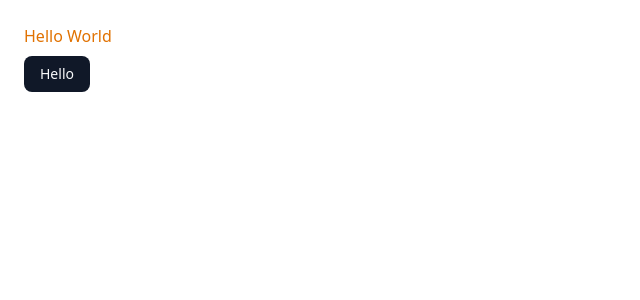
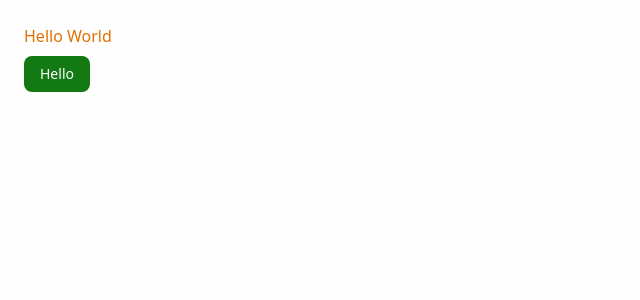
Before and after one commit to itswijay/Needalyze, a Next.js app: page / in a window 1280 px wide. Shown: the top 300 px of the page, without its empty margins (0-640 px from the left). Built offline with nearby package versions, Linux system fonts and the light colour scheme.

Commit message:
Update color palette with custom design system

```diff
--- a/src/app/globals.css
+++ b/src/app/globals.css
@@ -1,5 +1,5 @@
-@import "tailwindcss";
-@import "tw-animate-css";
+@import 'tailwindcss';
+@import 'tw-animate-css';
 
 @custom-variant dark (&:is(.dark *));
 
@@ -45,71 +45,164 @@
 
 :root {
   --radius: 0.625rem;
-  --background: oklch(1 0 0);
-  --foreground: oklch(0.13 0.028 261.692);
-  --card: oklch(1 0 0);
-  --card-foreground: oklch(0.13 0.028 261.692);
-  --popover: oklch(1 0 0);
-  --popover-foreground: oklch(0.13 0.028 261.692);
-  --primary: oklch(0.21 0.034 264.665);
-  --primary-foreground: oklch(0.985 0.002 247.839);
-  --secondary: oklch(0.967 0.003 264.542);
-  --secondary-foreground: oklch(0.21 0.034 264.665);
-  --muted: oklch(0.967 0.003 264.542);
-  --muted-foreground: oklch(0.551 0.027 264.364);
-  --accent: oklch(0.967 0.003 264.542);
-  --accent-foreground: oklch(0.21 0.034 264.665);
-  --destructive: oklch(0.577 0.245 27.325);
-  --border: oklch(0.928 0.006 264.531);
-  --input: oklch(0.928 0.006 264.531);
-  --ring: oklch(0.707 0.022 261.325);
-  --chart-1: oklch(0.646 0.222 41.116);
-  --chart-2: oklch(0.6 0.118 184.704);
-  --chart-3: oklch(0.398 0.07 227.392);
-  --chart-4: oklch(0.828 0.189 84.429);
-  --chart-5: oklch(0.769 0.188 70.08);
-  --sidebar: oklch(0.985 0.002 247.839);
-  --sidebar-foreground: oklch(0.13 0.028 261.692);
-  --sidebar-primary: oklch(0.21 0.034 264.665);
-  --sidebar-primary-foreground: oklch(0.985 0.002 247.839);
-  --sidebar-accent: oklch(0.967 0.003 264.542);
-  --sidebar-accent-foreground: oklch(0.21 0.034 264.665);
-  --sidebar-border: oklch(0.928 0.006 264.531);
-  --sidebar-ring: oklch(0.707 0.022 261.325);
+
+  /* Base Colors */
+  --base-black: #07070a;
+  --base-white: #fefefe;
+
+  /* Gray Scale */
+  --gray-50: #e6e7e8;
+  --gray-100: #d0d2d3;
+  --gray-200: #a1a5a8;
+  --gray-300: #72797d;
+  --gray-400: #434d52;
+  --gray-500: #374044;
+  --gray-600: #2a3235;
+  --gray-700: #1d2527;
+  --gray-800: #101718;
+  --gray-900: #080a0d;
+
+  /* Primary Color (Blue) */
+  --primary-50: #c4d6ec;
+  --primary-100: #a3bfde;
+  --primary-200: #5787bc;
+  --primary-300: #356499;
+  --primary-400: #24456e;
+  --primary-500: #1c365a;
+  --primary-600: #142845;
+  --primary-700: #0c1b31;
+  --primary-800: #040d1c;
+  --primary-900: #04182f;
+
+  /* Secondary Color (Green) */
+  --secondary-50: #b4ffb4;
+  --secondary-100: #9dfc9d;
+  --secondary-200: #6ef66e;
+  --secondary-300: #40f040;
+  --secondary-400: #1ed41e;
+  --secondary-500: #18a718;
+  --secondary-600: #137a13;
+  --secondary-700: #0d4d0d;
+  --secondary-800: #082108;
+  --secondary-900: #0f6629;
+
+  /* Error Color (Red) */
+  --error-50: #ffdede;
+  --error-100: #ffc7c7;
+  --error-200: #ff9090;
+  --error-300: #e85c5c;
+  --error-400: #d12c2c;
+  --error-500: #a42323;
+  --error-600: #771919;
+  --error-700: #4a1010;
+  --error-800: #330b0b;
+  --error-900: #58110d;
+
+  /* Info Color (Blue) */
+  --info-50: #cee9ff;
+  --info-100: #b1dcff;
+  --info-200: #78c1ff;
+  --info-300: #0aa6ff;
+  --info-400: #047dc0;
+  --info-500: #036293;
+  --info-600: #024766;
+  --info-700: #012c3a;
+  --info-800: #01151d;
+  --info-900: #063049;
+
+  /* Warning Color (Orange/Yellow) */
+  --warning-50: #fff4cf;
+  --warning-100: #ffe999;
+  --warning-200: #ffdd62;
+  --warning-300: #ffa500;
+  --warning-400: #d98300;
+  --warning-500: #a46300;
+  --warning-600: #804d00;
+  --warning-700: #5c3700;
+  --warning-800: #3b1b00;
+  --warning-900: #3b1b00;
+
+  /* Success Color (Green/Teal) */
+  --success-50: #cfffd5;
+  --success-100: #b4ffc0;
+  --success-200: #7eff95;
+  --success-300: #29a355;
+  --success-400: #1f7d42;
+  --success-500: #166230;
+  --success-600: #0e471e;
+  --success-700: #052c0c;
+  --success-800: #042008;
+  --success-900: #08513e;
+
+  /* Theme Variables */
+  --background: var(--base-white);
+  --foreground: var(--base-black);
+  --card: var(--base-white);
+  --card-foreground: var(--base-black);
+  --popover: var(--base-white);
+  --popover-foreground: var(--base-black);
+  --primary: var(--primary-600);
+  --primary-foreground: var(--base-white);
+  --secondary: var(--secondary-600);
+  --secondary-foreground: var(--base-white);
+  --muted: var(--gray-100);
+  --muted-foreground: var(--gray-600);
+  --accent: var(--primary-100);
+  --accent-foreground: var(--primary-900);
+  --destructive: var(--error-400);
+  --destructive-foreground: var(--base-white);
+  --border: var(--gray-200);
+  --input: var(--gray-200);
+  --ring: var(--primary-400);
+  --chart-1: var(--primary-500);
+  --chart-2: var(--secondary-500);
+  --chart-3: var(--warning-400);
+  --chart-4: var(--info-400);
+  --chart-5: var(--success-400);
+  --sidebar: var(--base-white);
+  --sidebar-foreground: var(--base-black);
+  --sidebar-primary: var(--primary-600);
+  --sidebar-primary-foreground: var(--base-white);
+  --sidebar-accent: var(--gray-100);
+  --sidebar-accent-foreground: var(--base-black);
+  --sidebar-border: var(--gray-200);
+  --sidebar-ring: var(--primary-400);
 }
 
 .dark {
-  --background: oklch(0.13 0.028 261.692);
-  --foreground: oklch(0.985 0.002 247.839);
-  --card: oklch(0.21 0.034 264.665);
-  --card-foreground: oklch(0.985 0.002 247.839);
-  --popover: oklch(0.21 0.034 264.665);
-  --popover-foreground: oklch(0.985 0.002 247.839);
-  --primary: oklch(0.928 0.006 264.531);
-  --primary-foreground: oklch(0.21 0.034 264.665);
-  --secondary: oklch(0.278 0.033 256.848);
-  --secondary-foreground: oklch(0.985 0.002 247.839);
-  --muted: oklch(0.278 0.033 256.848);
-  --muted-foreground: oklch(0.707 0.022 261.325);
-  --accent: oklch(0.278 0.033 256.848);
-  --accent-foreground: oklch(0.985 0.002 247.839);
-  --destructive: oklch(0.704 0.191 22.216);
-  --border: oklch(1 0 0 / 10%);
-  --input: oklch(1 0 0 / 15%);
-  --ring: oklch(0.551 0.027 264.364);
-  --chart-1: oklch(0.488 0.243 264.376);
-  --chart-2: oklch(0.696 0.17 162.48);
-  --chart-3: oklch(0.769 0.188 70.08);
-  --chart-4: oklch(0.627 0.265 303.9);
-  --chart-5: oklch(0.645 0.246 16.439);
-  --sidebar: oklch(0.21 0.034 264.665);
-  --sidebar-foreground: oklch(0.985 0.002 247.839);
-  --sidebar-primary: oklch(0.488 0.243 264.376);
-  --sidebar-primary-foreground: oklch(0.985 0.002 247.839);
-  --sidebar-accent: oklch(0.278 0.033 256.848);
-  --sidebar-accent-foreground: oklch(0.985 0.002 247.839);
-  --sidebar-border: oklch(1 0 0 / 10%);
-  --sidebar-ring: oklch(0.551 0.027 264.364);
+  /* Theme Variables - Dark Mode */
+  --background: var(--base-black);
+  --foreground: var(--base-white);
+  --card: var(--gray-800);
+  --card-foreground: var(--base-white);
+  --popover: var(--gray-800);
+  --popover-foreground: var(--base-white);
+  --primary: var(--primary-400);
+  --primary-foreground: var(--base-white);
+  --secondary: var(--secondary-400);
+  --secondary-foreground: var(--base-black);
+  --muted: var(--gray-700);
+  --muted-foreground: var(--gray-300);
+  --accent: var(--primary-700);
+  --accent-foreground: var(--base-white);
+  --destructive: var(--error-300);
+  --destructive-foreground: var(--base-black);
+  --border: var(--gray-700);
+  --input: var(--gray-700);
+  --ring: var(--primary-300);
+  --chart-1: var(--primary-300);
+  --chart-2: var(--secondary-300);
+  --chart-3: var(--warning-300);
+  --chart-4: var(--info-300);
+  --chart-5: var(--success-300);
+  --sidebar: var(--gray-900);
+  --sidebar-foreground: var(--base-white);
+  --sidebar-primary: var(--primary-400);
+  --sidebar-primary-foreground: var(--base-white);
+  --sidebar-accent: var(--gray-700);
+  --sidebar-accent-foreground: var(--base-white);
+  --sidebar-border: var(--gray-700);
+  --sidebar-ring: var(--primary-300);
 }
 
 @layer base {
--- a/src/app/page.js
+++ b/src/app/page.js
@@ -5,7 +5,7 @@ export default function Home() {
     <>
       <main className="p-6">
         <h1 className="text-amber-600 mb-2">Hello World</h1>
-        <Button>Hello</Button>
+        <Button className='bg-secondary'>Hello</Button>
       </main>
     </>
   )
```
